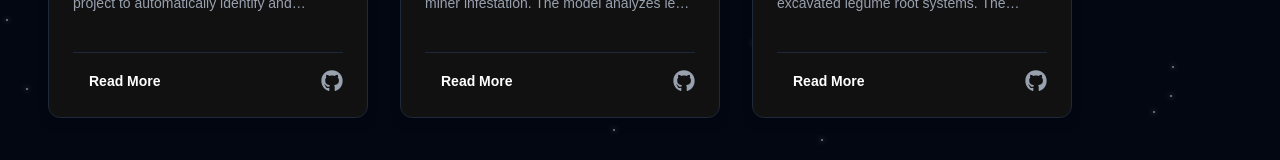
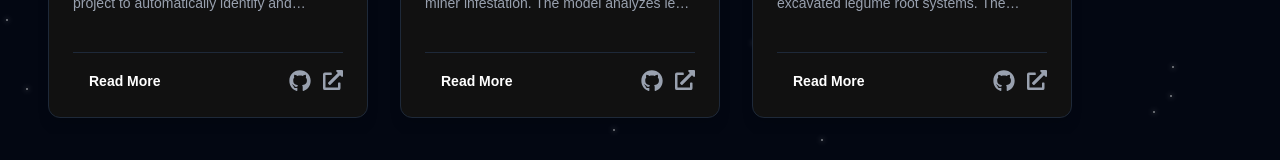
Before and after one commit to Sailnagale/Sail_Nagale, a Next.js app: page /components/projects in a window 1280 px wide. Shown: the part 576-736 px from the top of the page. Built offline with nearby package versions, Linux system fonts and the light colour scheme.

Commit message:
fixed links

```diff
--- a/src/data/projects.ts
+++ b/src/data/projects.ts
@@ -7,8 +7,8 @@ export const projects = [
     description:
       "During my internship at Agharkar Research Institute, I worked on a computer vision project to automatically identify and quantify damage in soybean seeds. The solution leverages deep learning (YOLOv8) to improve efficiency and accuracy in agricultural quality control processes. It detects specific damage types like purple blotch and mechanical cracks.",
     techStack: ["Python", "YOLOv8", "OpenCV", "Flask"],
-    gitHubLink: "https://github.com/yourusername/soybean-project", // Add your real link here
-    liveLink: "", // Leave empty if no live link
+    gitHubLink: "https://github.com/Sailnagale/Agharkar-Projects.git", // Add your real link here
+    liveLink: "https://agharkar-projects.vercel.app/", // Leave empty if no live link
     features: [
       "Automated counting of defective seeds",
       "Classification of 3 different damage types",
@@ -25,7 +25,7 @@ export const projects = [
       "This project focused on helping farmers by providing a tool for early detection of leaf miner infestation. The model analyzes leaf images to spot patterns of damage (mines), allowing for timely intervention and crop protection. It calculates the total percentage of leaf area damaged to grade the severity.",
     techStack: ["Python", "OpenCV", "Scikit-image", "Pandas"],
     gitHubLink: "https://github.com/yourusername/leaf-miner",
-    liveLink: "",
+    liveLink: "https://agharkar-projects.vercel.app/",
     features: [
       "Percentage damage calculation",
       "Severity grading (Low, Medium, High)",
@@ -42,7 +42,7 @@ export const projects = [
       "Designed and implemented an automated image processing system to analyze excavated legume root systems. The solution uses reference-object calibration to convert pixel data into real-world metrics (mm²), employing global thresholding and edge filtering to isolate nodules from background noise. The system automatically generates statistical reports in Excel, significantly reducing manual data collection time for agricultural research.",
     techStack: ["Python", "OpenCV", "Pandas", "NumPy", "Imutils"],
     gitHubLink: "https://github.com/yourusername/nodule-counter",
-    liveLink: "",
+    liveLink: "https://agharkar-projects.vercel.app/",
     features: [
       "Reference object calibration for scale",
       "Auto-count and Area measurement",
```
